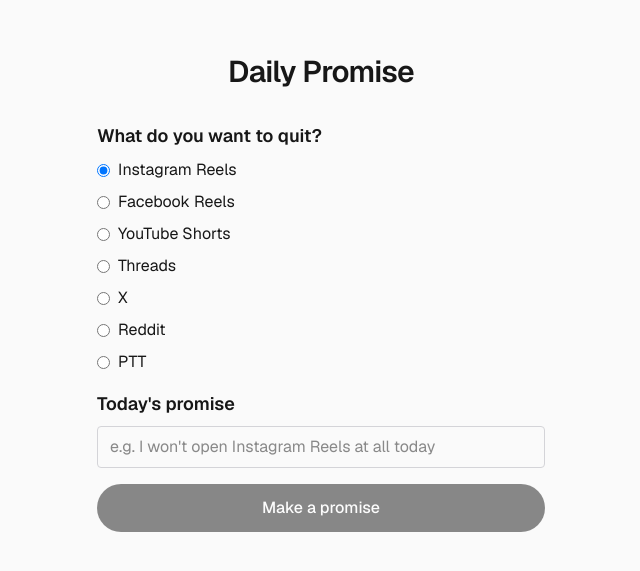
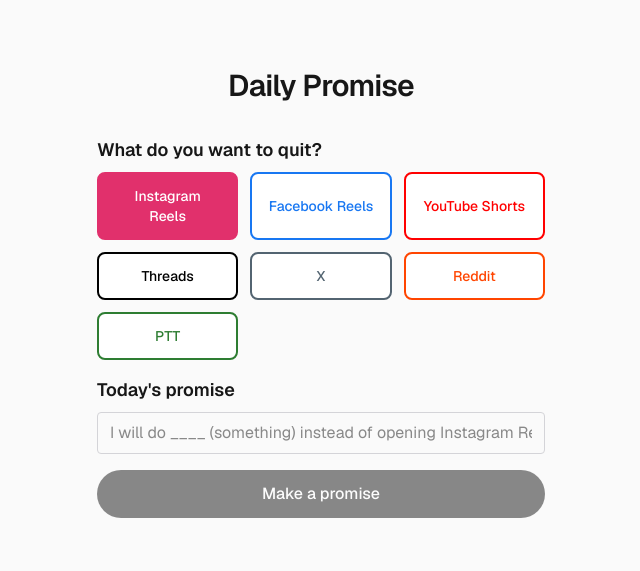
Before and after one commit to YellowD54321/addiction-rehab-dog, a Next.js app: page / in a window 1280 px wide. Shown: the part 107-678 px from the top of the page, without its empty margins (319-959 px from the left). Built offline with nearby package versions, Linux system fonts and the light colour scheme.

Commit message:
feat: redesign promise form with colored addiction buttons and dynamic placeholder

```diff
--- a/src/components/PromiseForm.tsx
+++ b/src/components/PromiseForm.tsx
@@ -14,6 +14,9 @@
   const trimmed = content.trim();
   const canSubmit = trimmed.length > 0;
 
+  const selected = ADDICTIONS.find((item) => item.key === addiction) ?? ADDICTIONS[0];
+  const placeholder = `I will do ____ (something) instead of opening ${selected.label} today`;
+
   const handleSubmit = (event: React.FormEvent) => {
     event.preventDefault();
     if (!canSubmit) return;
@@ -24,18 +27,36 @@
     <form onSubmit={handleSubmit} className="flex w-full max-w-md flex-col gap-4">
       <fieldset className="flex flex-col gap-2">
         <legend className="mb-2 text-lg font-semibold">What do you want to quit?</legend>
-        {ADDICTIONS.map((item) => (
-          <label key={item.key} className="flex items-center gap-2">
-            <input
-              type="radio"
-              name="addiction"
-              value={item.key}
-              checked={addiction === item.key}
-              onChange={() => setAddiction(item.key)}
-            />
-            <span>{item.label}</span>
-          </label>
-        ))}
+        <div role="radiogroup" className="grid grid-cols-2 gap-3 sm:grid-cols-3">
+          {ADDICTIONS.map((item) => {
+            const isSelected = addiction === item.key;
+            return (
+              <button
+                key={item.key}
+                type="button"
+                role="radio"
+                aria-checked={isSelected}
+                onClick={() => setAddiction(item.key)}
+                className="rounded-lg border-2 px-4 py-3 text-sm font-medium transition-colors"
+                style={
+                  isSelected
+                    ? {
+                        backgroundColor: item.primary,
+                        color: item.secondary,
+                        borderColor: item.primary,
+                      }
+                    : {
+                        backgroundColor: item.secondary,
+                        color: item.primary,
+                        borderColor: item.primary,
+                      }
+                }
+              >
+                {item.label}
+              </button>
+            );
+          })}
+        </div>
       </fieldset>
 
       <label className="flex flex-col gap-2">
@@ -44,7 +65,7 @@
           type="text"
           value={content}
           onChange={(event) => setContent(event.target.value)}
-          placeholder="e.g. I won't open Instagram Reels at all today"
+          placeholder={placeholder}
           className="rounded border border-zinc-300 px-3 py-2 dark:border-zinc-700 dark:bg-zinc-900"
         />
       </label>
--- a/src/components/PromiseResult.tsx
+++ b/src/components/PromiseResult.tsx
@@ -8,12 +8,12 @@
   success: {
     src: '/dog/happy-dog.svg',
     alt: 'Happy dog',
-    message: 'Awesome, you made it today! 🎉',
+    message: "Awesome, you made it today! 🎉 AR Dog Can't wait to see you tomorrow! 🎉",
   },
   failed: {
     src: '/dog/sad-dog.svg',
     alt: 'Sad dog',
-    message: "It's okay — try again tomorrow…",
+    message: 'AR Dog gives you a hug. AR Dog expects to see you tomorrow.',
   },
 } as const;
 
--- a/src/constants/addictions.ts
+++ b/src/constants/addictions.ts
@@ -1,11 +1,11 @@
 export const ADDICTIONS = [
-  { key: 'instagram-reels', label: 'Instagram Reels' },
-  { key: 'facebook-reels', label: 'Facebook Reels' },
-  { key: 'youtube-shorts', label: 'YouTube Shorts' },
-  { key: 'threads', label: 'Threads' },
-  { key: 'x', label: 'X' },
-  { key: 'reddit', label: 'Reddit' },
-  { key: 'ptt', label: 'PTT' },
+  { key: 'instagram-reels', label: 'Instagram Reels', primary: '#E1306C', secondary: '#FFFFFF' },
+  { key: 'facebook-reels', label: 'Facebook Reels', primary: '#1877F2', secondary: '#FFFFFF' },
+  { key: 'youtube-shorts', label: 'YouTube Shorts', primary: '#FF0000', secondary: '#FFFFFF' },
+  { key: 'threads', label: 'Threads', primary: '#000000', secondary: '#FFFFFF' },
+  { key: 'x', label: 'X', primary: '#536471', secondary: '#FFFFFF' },
+  { key: 'reddit', label: 'Reddit', primary: '#FF4500', secondary: '#FFFFFF' },
+  { key: 'ptt', label: 'PTT', primary: '#2E7D32', secondary: '#FFFFFF' },
 ] as const;
 
 export type AddictionKey = (typeof ADDICTIONS)[number]['key'];
```
